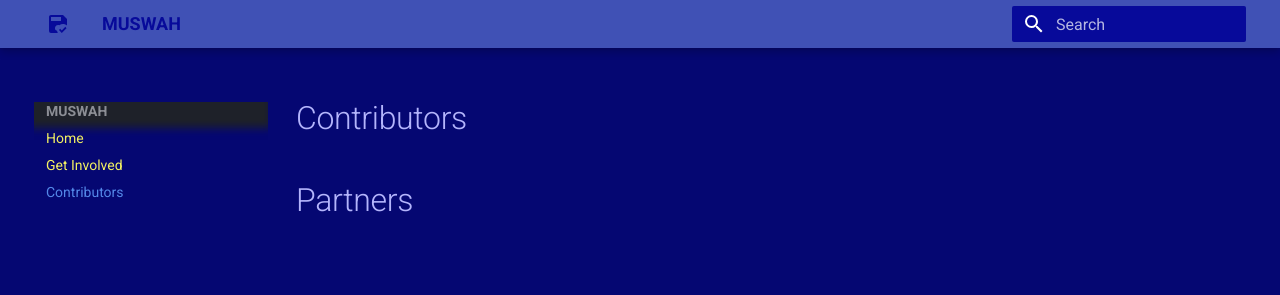
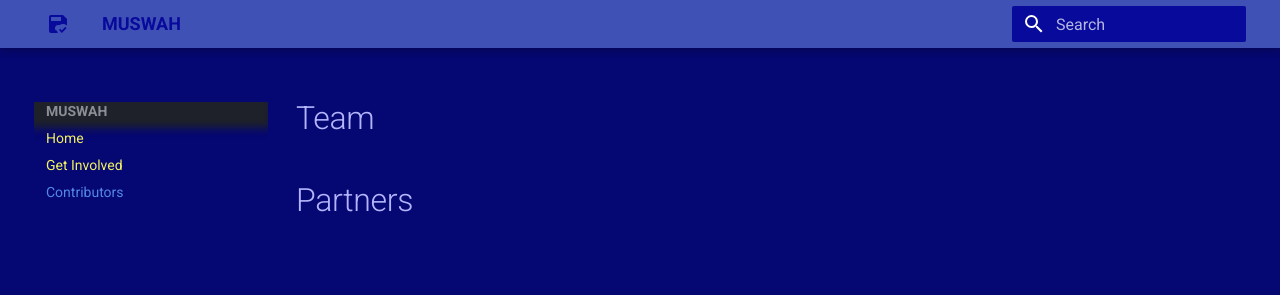
Before and after one commit to gabrielemucho/muswah-mkdocs, an MkDocs documentation site: the page built from docs/contributors.md, in a window 1280 px wide. Shown: the top 295 px of the page. Built offline with MkDocs 1.6.1 and Material for MkDocs 9.7.7, drawn with Linux system fonts in a browser that asks for light colours.

Commit message:
Update contributors.md

```diff
--- a/docs/contributors.md
+++ b/docs/contributors.md
@@ -1,3 +1,3 @@
-# Contributors
+# Team
 
 # Partners
```
